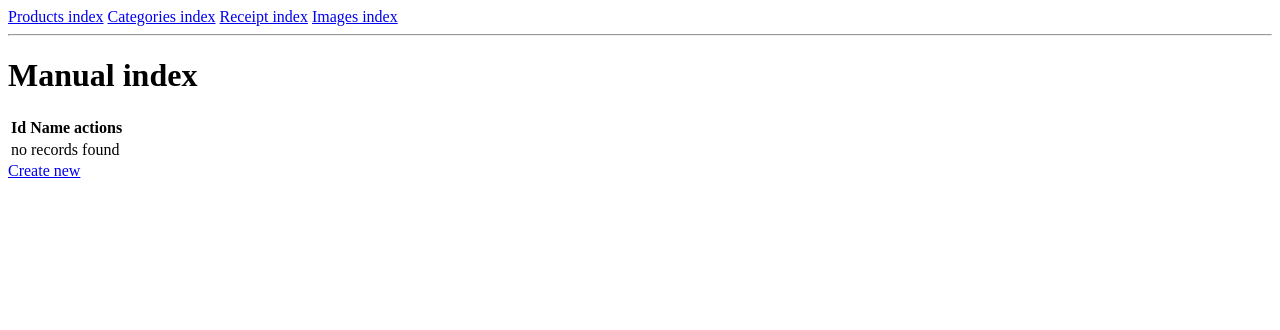
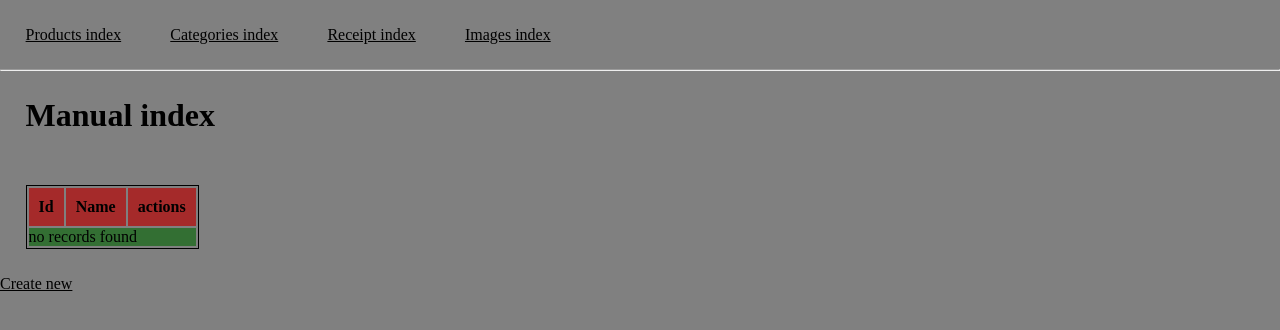
Before and after one commit to Gin-is-not-real/form_dashboard_symfony, a Symfony app: template templates/manual/index.html.twig in a window 1280 px wide. Shown: the top 330 px of the page. Run offline with Twig, Linux system fonts and the light colour scheme; the template is opened without the code that fills it, so the values that code supplies are empty; some libraries are stand-ins or nearby versions.

Commit message:
link stylesheet

```diff
--- /dev/null
+++ b/public/css/style.css
@@ -0,0 +1,47 @@
+html * {
+    box-sizing: border-box;
+    padding: 0;
+    margin: 0;
+}
+body {
+    background-color: grey;
+}
+header, h1 {
+    padding: 2%;
+}
+
+a {
+    color: black;
+}
+
+li {
+    list-style: none;
+}
+
+nav ul {
+    display: flex;
+    gap: 4%;
+}
+
+table {
+    margin: 2%;
+    border: 1px solid black;
+}
+td {
+    background-color: rgb(51, 111, 51);
+}
+th {
+    padding: 10px;
+    background-color: brown;
+}
+
+form>div {
+    width: 50vw;
+    border: 1px solid black;
+}
+form>div>div {
+    display: flex;
+}
+label {
+    width: 20vw;
+}
--- a/templates/base.html.twig
+++ b/templates/base.html.twig
@@ -3,6 +3,9 @@
     <head>
         <meta charset="UTF-8">
         <title>{% block title %}Welcome!{% endblock %}</title>
+        {# the CSS file lives at "public/css/style.css" #}
+        <link href="{{ asset('css/style.css') }}" rel="stylesheet"/>
+
         {# Run `composer require symfony/webpack-encore-bundle`
            and uncomment the following Encore helpers to start using Symfony UX #}
         {% block stylesheets %}
@@ -15,11 +18,15 @@
     </head>
     <body>
         <header>
-            <a href="{{ path('product_index') }}">Products index</a>
-            <a href="{{ path('category_index') }}">Categories index</a>
-            <a href="{{ path('receipt_index') }}">Receipt index</a>
-            <a href="{{ path('manual_index') }}">Images index</a>
-        <header>
+            <nav>
+                <ul>
+                    <li><a href="{{ path('product_index') }}">Products index</a></li>
+                    <li><a href="{{ path('category_index') }}">Categories index</a></li>
+                    <li><a href="{{ path('receipt_index') }}">Receipt index</a></li>
+                    <li><a href="{{ path('manual_index') }}">Images index</a></li>
+                </ul>
+            </nav>
+        </header>
 
 <hr>
         {% block body %}{% endblock %}
```
